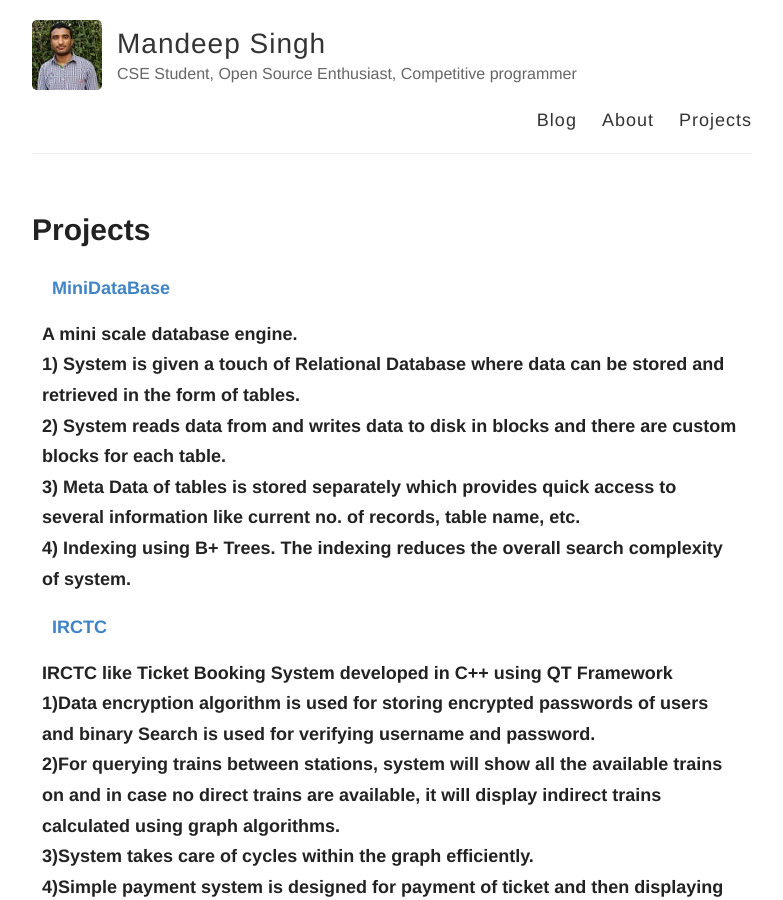
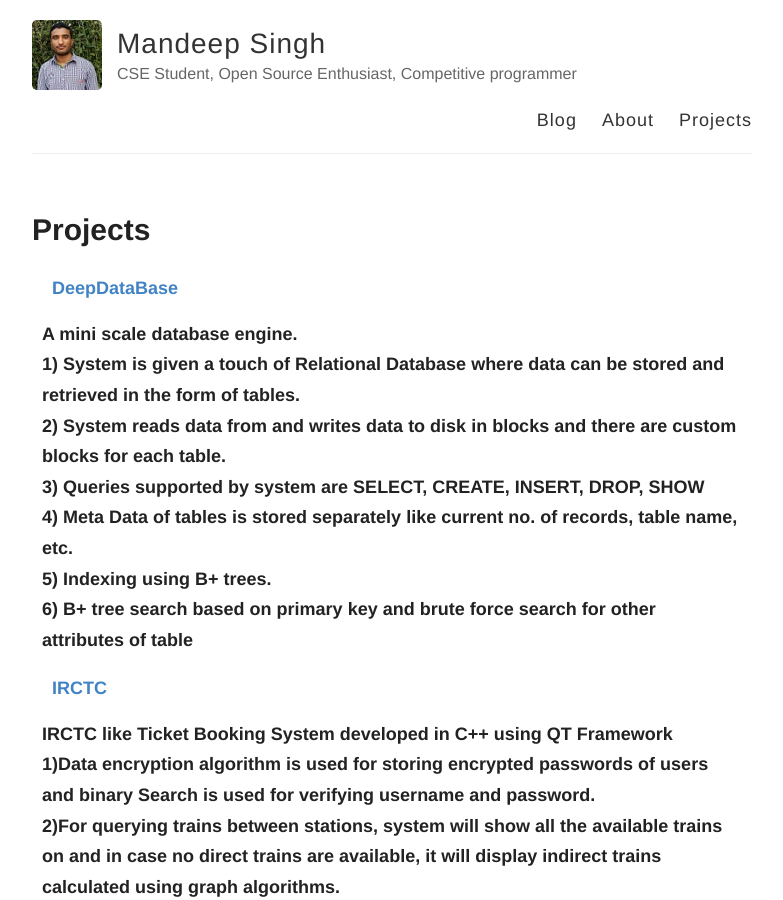
Before and after one commit to msdeep14/msdeep14.github.io, a Jekyll site: the page built from projects.md, in a window 1280 px wide and 900 px high. Shown: the whole window, without its empty margins (248-1031 px from the left). Built offline with Jekyll 4.4.1, drawn with Linux system fonts in a browser that asks for light colours.

Commit message:
modify projects details

```diff
--- a/_includes/projects.html
+++ b/_includes/projects.html
@@ -4,14 +4,16 @@
   <div class="panel panel-default">
     <div class="panel-body">
 		<h5>
-			<i class="fa fa-github"></i>&nbsp;&nbsp;<strong><a href="https://github.com/msdeep14/MiniDataBase">MiniDataBase</a></strong> <br/>
+			<i class="fa fa-github"></i>&nbsp;&nbsp;<strong><a href="https://github.com/msdeep14/DeepDataBase">DeepDataBase</a></strong> <br/>
 			<p>A mini scale database engine.<br />
 			1) System is given a touch of Relational Database where data can be stored and retrieved in the form of tables.<br />
 			2) System reads data from and writes data to disk in blocks and there are custom blocks for each table.<br />
-			3) Meta Data of tables is stored separately which provides quick access to several information like current no. of 	records, table name, etc.<br />
-			4) Indexing using B+ Trees. The indexing reduces the overall search complexity of system.<br />
+            3) Queries supported by system are SELECT, CREATE, INSERT, DROP, SHOW <br />
+			4) Meta Data of tables is stored separately like current no. of records, table name, etc.<br />
+			5) Indexing using B+ trees.<br />
+            6) B+ tree search based on primary key and brute force search for other attributes of table <br />
 		</p>
-		</h5>
+    </h5>
 		<h5>
 			<i class="fa fa-github"></i>&nbsp;&nbsp;<strong><a href="https://github.com/msdeep14/IRCTC">IRCTC</a></strong> <br/>
             <p>IRCTC like Ticket Booking System developed in C++ using QT Framework<br/>
@@ -38,7 +40,7 @@
         </p>
 		</h5>
 		<h5>
-			<i class="fa fa-github"></i>&nbsp;&nbsp;<strong>Travel Data Analysis</strong><br/>
+			<i class="fa fa-github"></i>&nbsp;&nbsp;<strong><a href= "https://github.com/msdeep14/Travel-Data-Analysis">Travel Data Analysis</a></strong><br/>
 			<p>
 			From a large data file, the system extracts data using Pig tool and analyze top 20 and least 20 travelled destinations using R programming.<br/>
 		</p>
```
